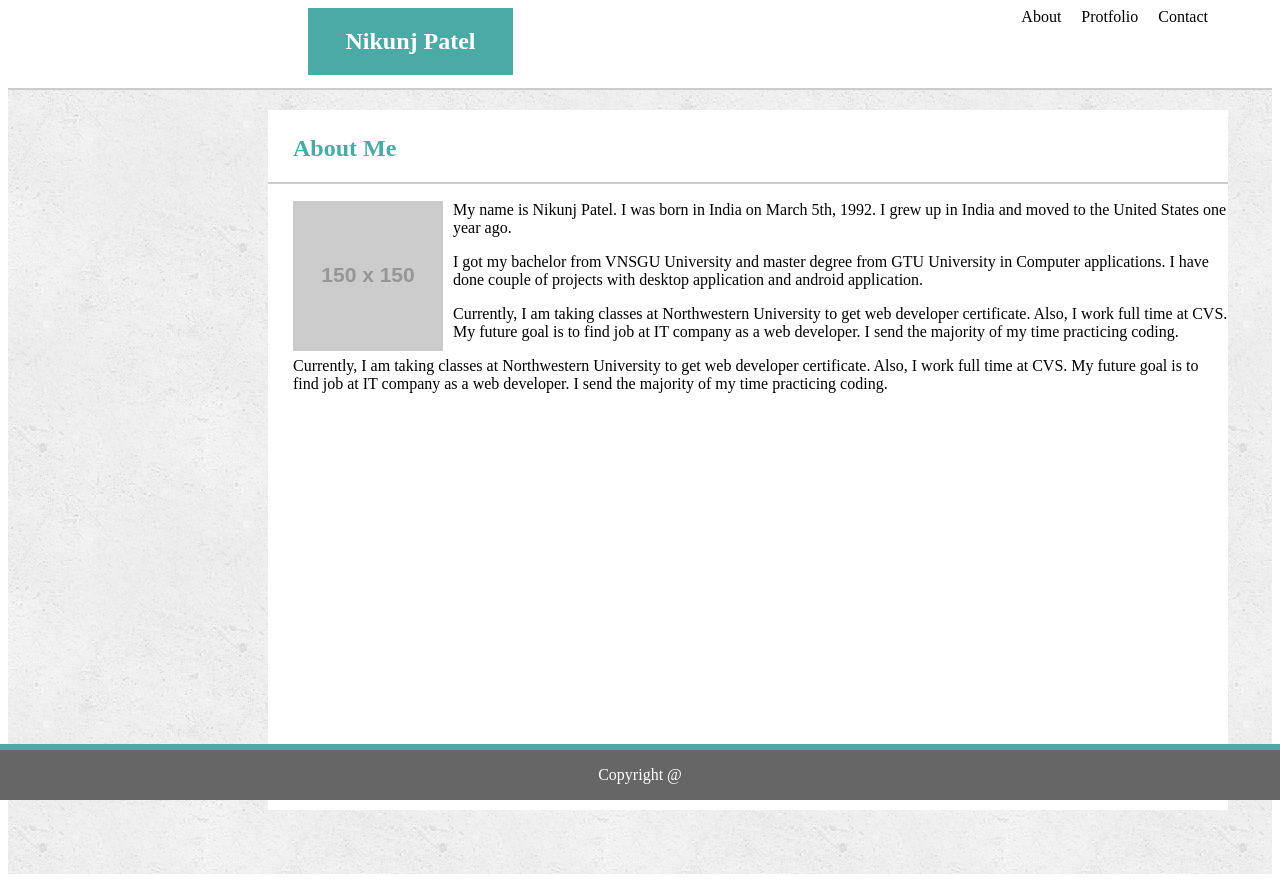
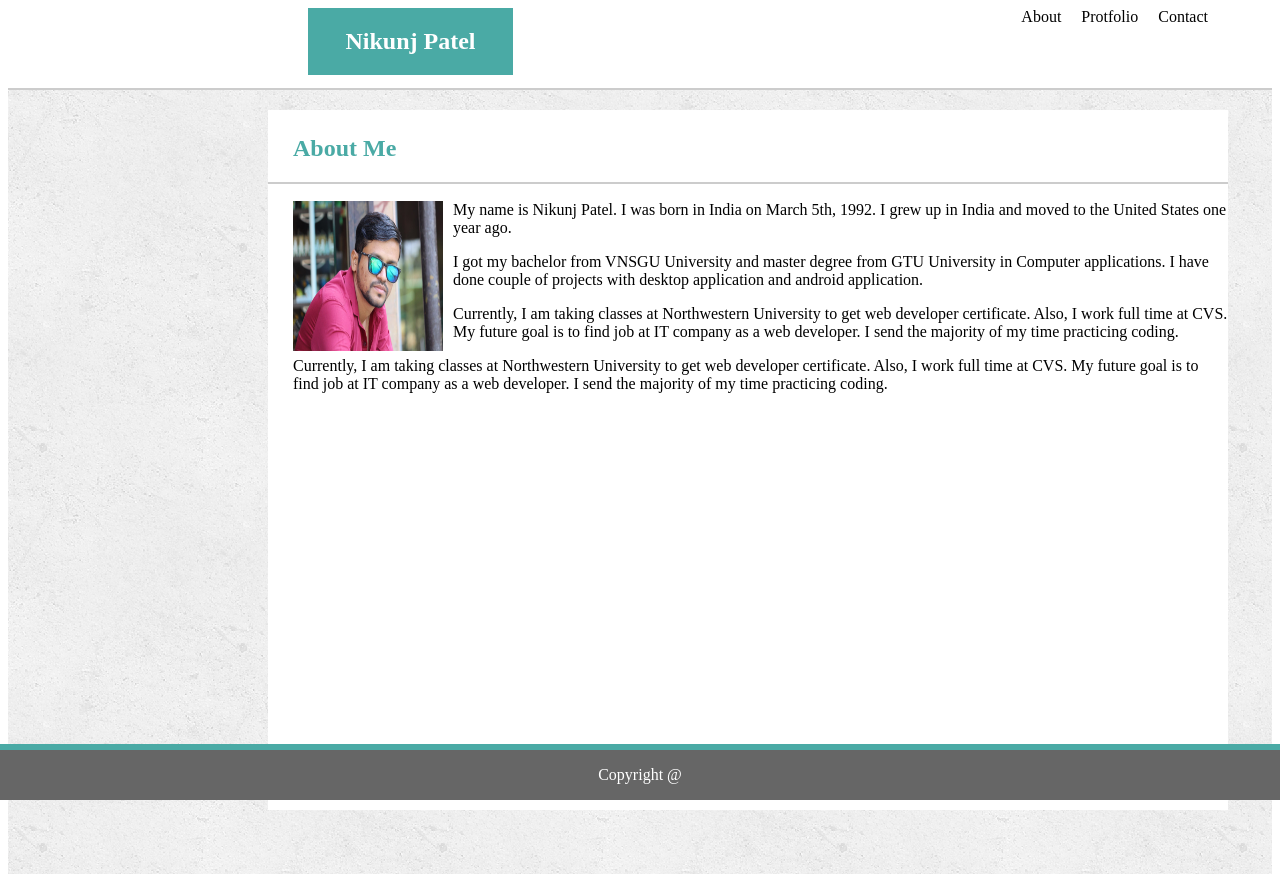
Before and after one commit to NikunjPatel1992/Basic-Portfolio, a plain HTML site: page index.html in a window 1280 px wide. Drawn offline with Linux system fonts and the light colour scheme; placeholder pictures from the web are drawn by us.

Commit message:
Add my image

```diff
--- a/index.html
+++ b/index.html
@@ -33,7 +33,7 @@
                         <hr/>
                         <section class="detail">
                                 <p>
-                                    <img src="https://placehold.it/150x150" alt="Your Name"  style="float: left; margin-right: 10px;"/>      My name is Nikunj Patel. I was born in India on March 5th, 1992. I grew up in India and moved to the United States one year ago.
+                                    <img src="assets/image/My_Image.JPG" alt="Your Name"  style="float: left; margin-right: 10px; height: 150px; width: 150px"/>      My name is Nikunj Patel. I was born in India on March 5th, 1992. I grew up in India and moved to the United States one year ago.
                                     </p>
                                     <p>     I got my bachelor from VNSGU University and master degree from GTU University in Computer applications. I have done couple of projects with desktop application and android application. </p>
 
```
Also changed, not shown: assets/image/My_Image.JPG (added).
